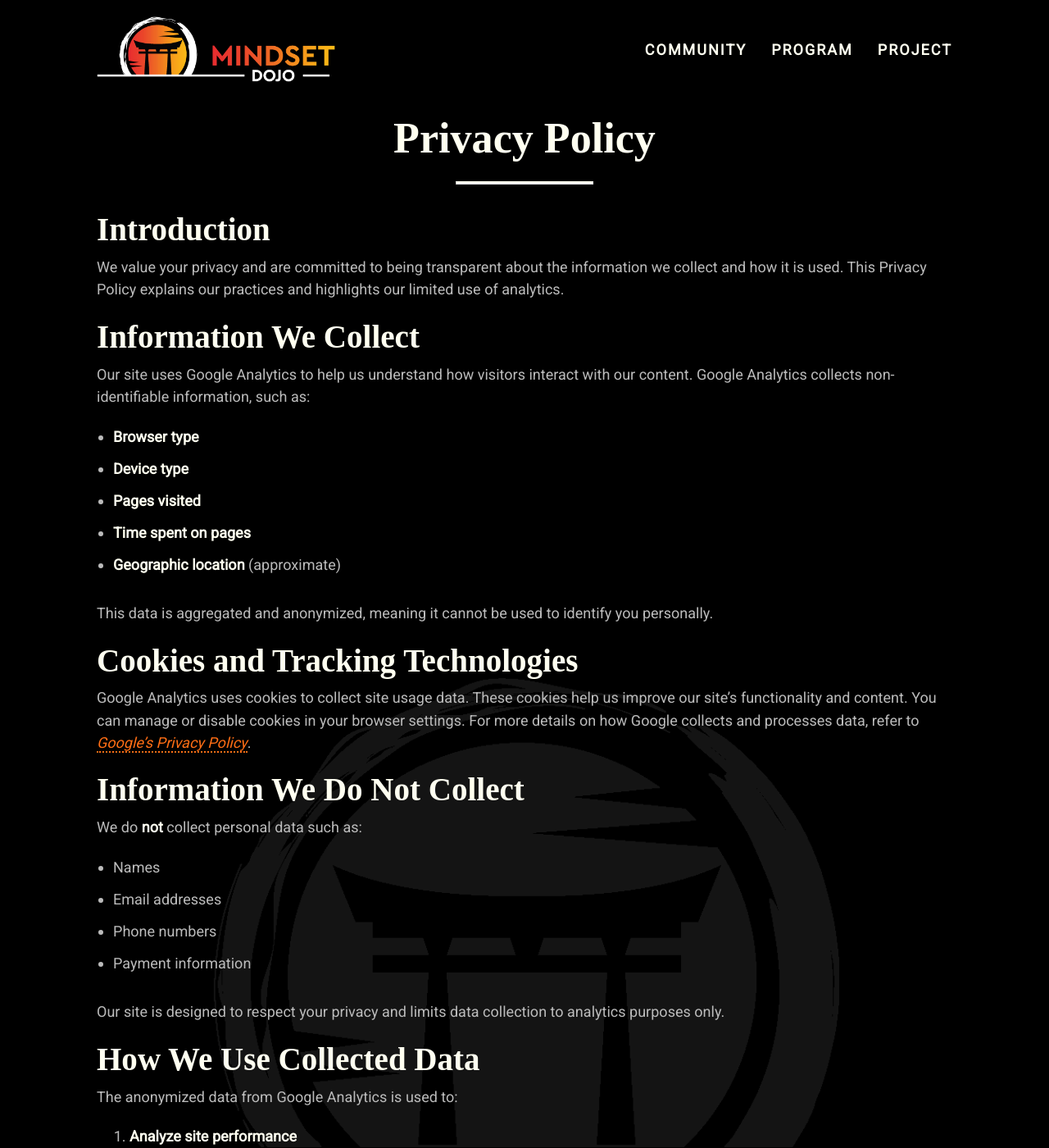
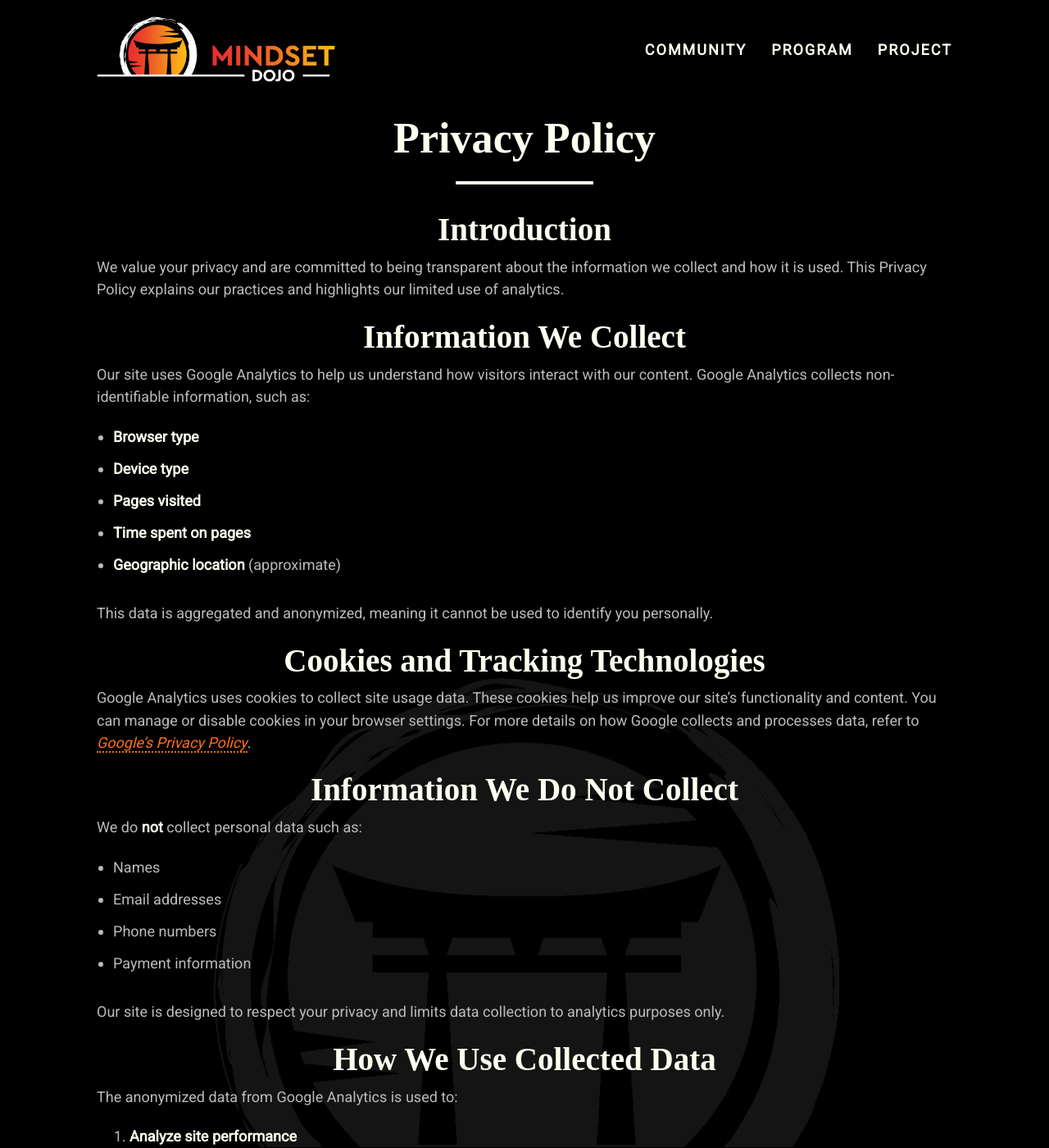
Before and after one commit to mindset-dojo/mindset-dojo.github.io, a Jekyll site: the page built from privacy.md, in a window 1280 px wide and 1400 px high. Shown: the whole window at 82% size. Built offline with Jekyll 4.4.1, drawn with Linux system fonts in a browser that asks for light colours; some web fonts are replaced.

Commit message:
feat: Cleanup privacy css

```diff
--- a/assets/css/md.css
+++ b/assets/css/md.css
@@ -708,8 +708,8 @@ footer img {
     padding: 0 12px;
 }
 
-/* [PRIVACY POLICY] */
-#privacy-policy h2 {
+/* [PRIVACY] */
+#privacy h2 {
     text-align: left;
 }
 
```
